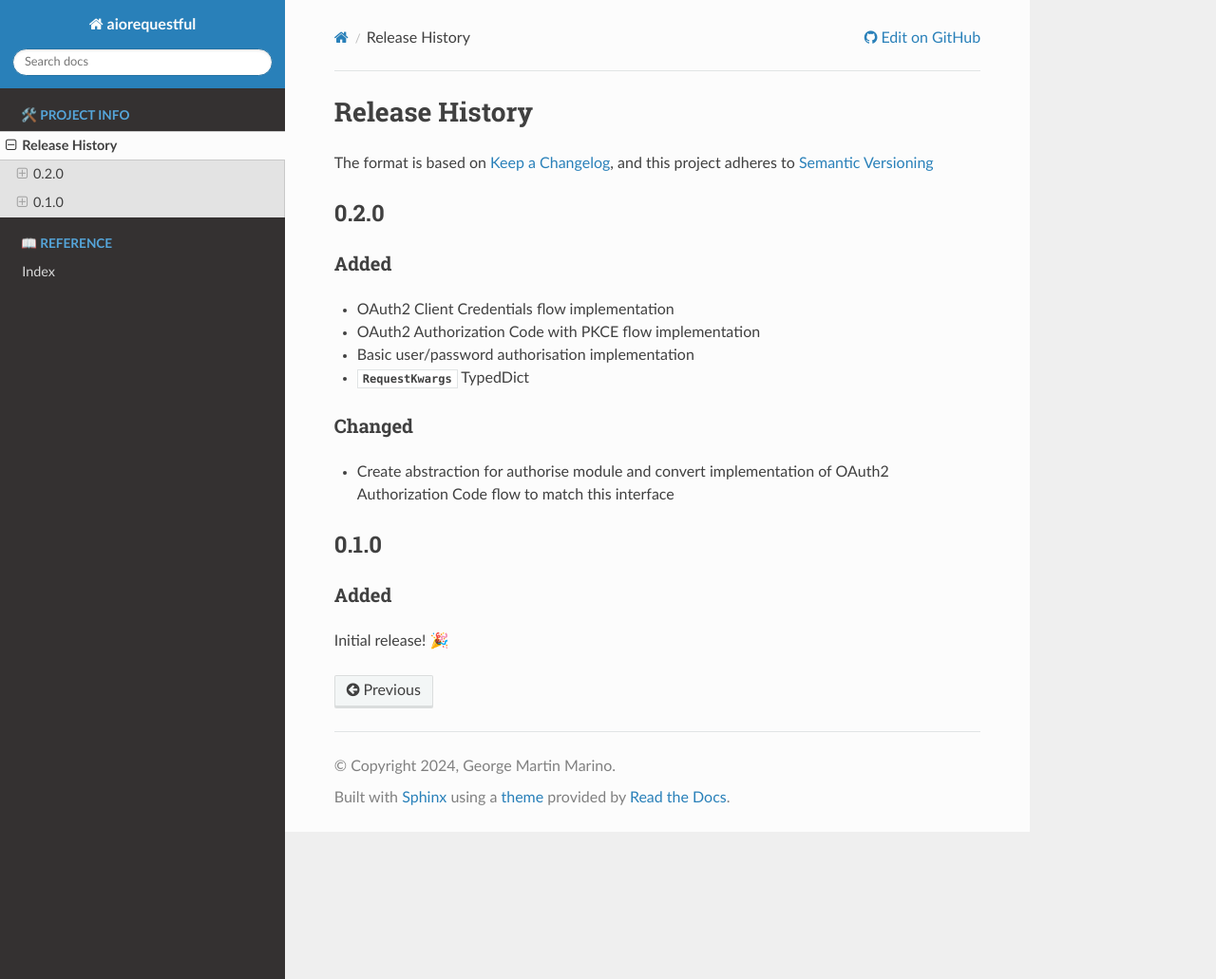
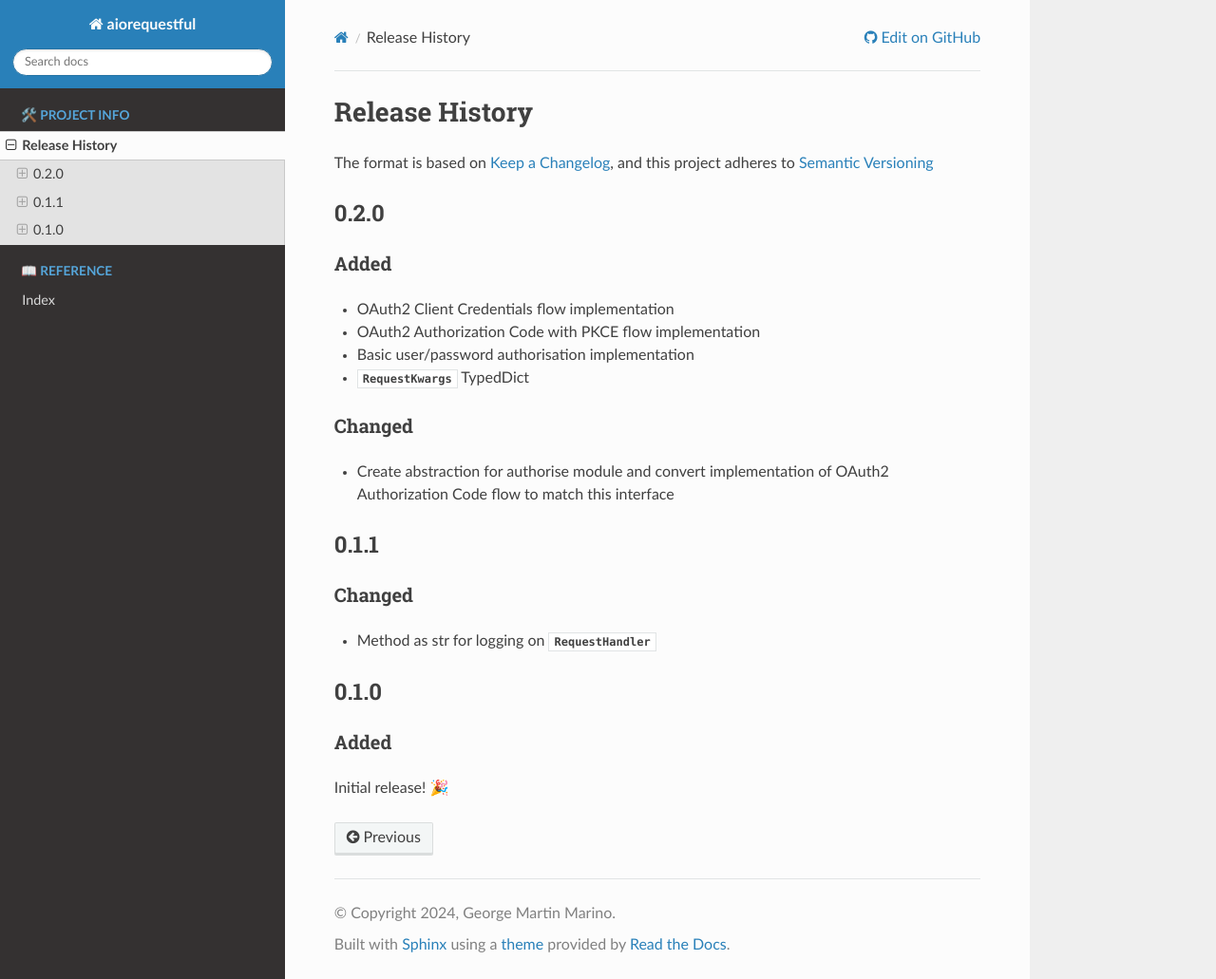
Before and after one commit to geo-martino/aiorequestful, a Sphinx documentation site: the page built from docs/release-history.rst, in a window 1280 px wide and 1031 px high. Shown: the whole window at 95% size. Built offline with Sphinx 7.4.7 and the Read the Docs theme 2.0.0, drawn with Linux system fonts in a browser that asks for light colours; pages that are not in the unit, such as notebooks, are missing from menus.

Commit message:
update release history

```diff
--- a/docs/release-history.rst
+++ b/docs/release-history.rst
@@ -48,6 +48,14 @@ Changed
   to match this interface
 
 
+0.1.1
+=====
+
+Changed
+-------
+* Method as str for logging on :py:class:`.RequestHandler`
+
+
 0.1.0
 =====
 
```
